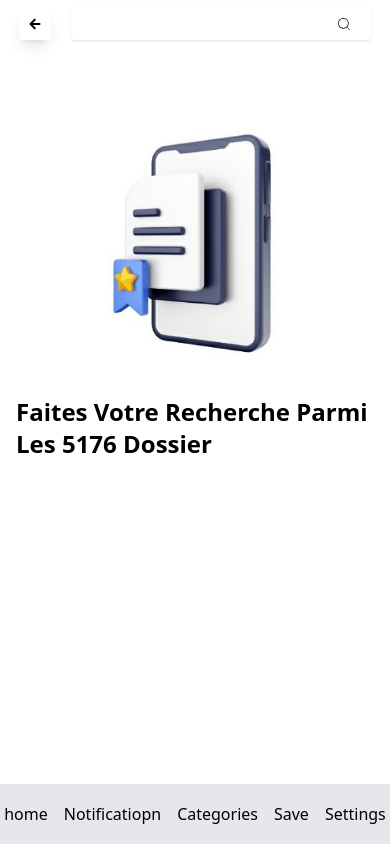
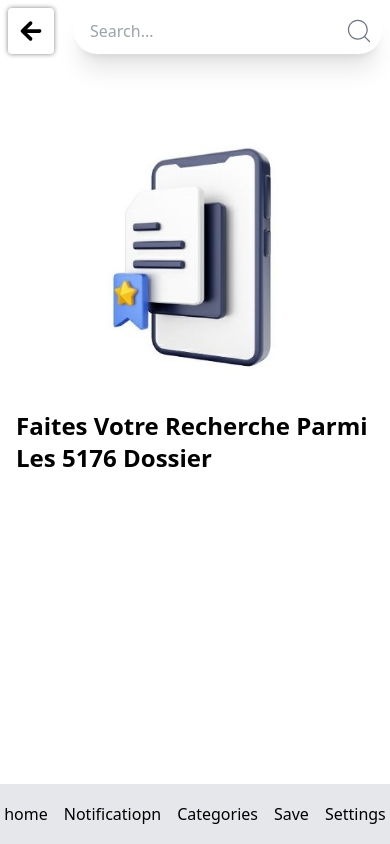
Before and after one commit to imadbenmadi/Djezzy-Event, a React (Vite) app: page /Search in a window 390 px wide. Built offline with nearby package versions, Linux system fonts and the light colour scheme.

Commit message:
Search bar ui responsive

```diff
--- a/src/Components/Pages/Search.jsx
+++ b/src/Components/Pages/Search.jsx
@@ -36,26 +36,33 @@ export default function Search() {
         <>
             <div>
                 <div className="flex justify-center gap-5 p-2">
-                    <div className="p-2 rounded shadow-lg cursor-pointer">
+                    <div
+                        className="p-2 rounded  cursor-pointer "
+                        style={{ boxShadow: "0px 0px 5px 0px gray" }}
+                    >
                         <Link to={"/"}>
-                            <IoMdArrowRoundBack />
+                            <IoMdArrowRoundBack className="text-3xl" />
                         </Link>
                     </div>
-                    <div className="flex w-[80%] justify-between items-center shadow rounded">
-                        <div className="flex-[70%]">
+                    <div
+                        className="flex items-center bg-white rounded-full overflow-hidden shadow-xl focus-within:ring-2 focus-within:ring-purple-500"
+                    >
+                        <div className="flex-1 md:w-[450px]">
                             <input
                                 id="search_input"
                                 type="text"
-                                className="w-full focus:outline-none focus:shadow-none"
+                                className="w-full px-4 py-2 focus:outline-none"
+                                placeholder="Search..."
                                 value={searchTerm}
                                 onChange={(e) => setSearchTerm(e.target.value)}
                             />
                         </div>
-                        <div className="flex-[5%] flex justify-center items-center">
-                            <CiSearch />
+                        <div className="flex items-center justify-center p-2">
+                            <CiSearch className="text-gray-500 text-3xl cursor-pointer" />
                         </div>
                     </div>
                 </div>
+
                 {(filteredItems.length === 0 || searchTerm === "") && (
                     <div className="flex justify-center items-center flex-col h-[60vh]">
                         <img
```
